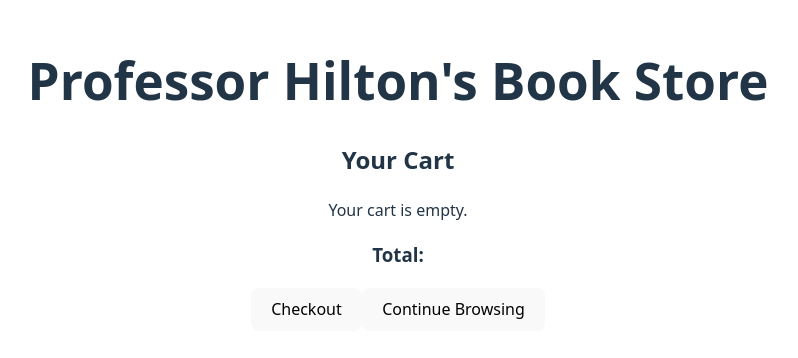
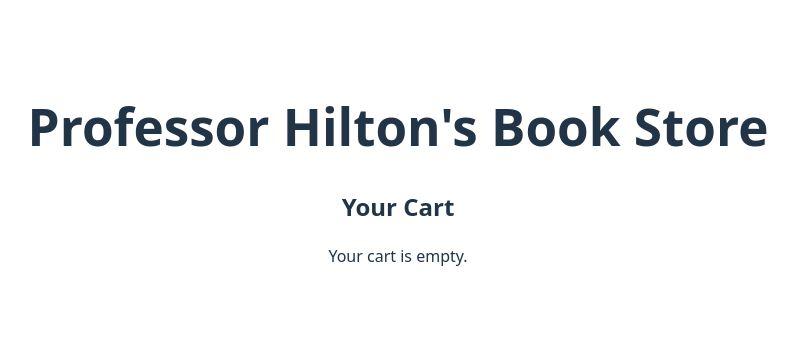
Before and after one commit to annabellebbaker/Mission11_AnnabelleBaker, a React (Vite) app in the folder frontend/: page /cart in a window 1280 px wide. Shown: the part 226-584 px from the top of the page, without its empty margins (242-1040 px from the left). Built offline with nearby package versions, Linux system fonts and the light colour scheme.

Commit message:
updated quantity and total

```diff
--- a/frontend/src/components/CartSummary.tsx
+++ b/frontend/src/components/CartSummary.tsx
@@ -4,10 +4,15 @@ import { useCart } from '../context/CartContext'; // import the useCart hook
 const CartSummary = () => {
   const navigate = useNavigate(); // this is used to navigate between pages
   const { cart } = useCart(); // useCart hook to get the cart items
+
+  // this calculates the total amount
   const totalAmount = cart.reduce(
     (sum, item) => sum + item.price * item.quantity,
     0
   ); // reduce squishes everything together
+
+  // // this calculates total items in the cart
+  // const totalNumBooks = cart.reduce((sum, item) => sum + item.quantity, 0);
 
   return (
     <div
--- a/frontend/src/context/CartContext.tsx
+++ b/frontend/src/context/CartContext.tsx
@@ -6,6 +6,7 @@ interface CartContextType {
   addToCart: (item: cartItem) => void; // function to add item to cart, nothing will be returned
   removeFromCart: (bookID: number) => void; // function to remove item from cart, nothing will be returned
   clearCart: () => void;
+  updateQuantity: (bookID: number, quantity: number) => void; // function to update the quantity of an item
   // establishing these functions in our page
   getCartSubtotal: () => number;
 }
@@ -39,6 +40,15 @@ export const CartProvider = ({ children }: { children: ReactNode }) => {
     setCart(() => []); // clear the cart by setting it to an empty array
   };
 
+  // function to update the quantity of an item in the cart
+  const updateQuantity = (bookID: number, quantity: number) => {
+    setCart((prevCart) => {
+      return prevCart.map((item) =>
+        item.bookID === bookID ? { ...item, quantity } : item
+      );
+    });
+  };
+
   // Get the total price (subtotal) of all items in the cart
   const getCartSubtotal = (): number => {
     return cart.reduce(
@@ -49,7 +59,14 @@ export const CartProvider = ({ children }: { children: ReactNode }) => {
 
   return (
     <CartContext.Provider
-      value={{ cart, addToCart, removeFromCart, clearCart, getCartSubtotal }}
+      value={{
+        cart,
+        addToCart,
+        removeFromCart,
+        clearCart,
+        updateQuantity,
+        getCartSubtotal,
+      }}
     >
       {children}
     </CartContext.Provider>
--- a/frontend/src/pages/CartPage.tsx
+++ b/frontend/src/pages/CartPage.tsx
@@ -7,14 +7,12 @@ import { useEffect } from 'react';
 
 function CartPage() {
   const navigate = useNavigate();
-  const { cart, removeFromCart } = useCart();
-  const totalAmount = cart.reduce(
-    (total, item) => total + item.price * item.quantity,
-    0
-  );
+  const { cart, updateQuantity, removeFromCart } = useCart();
+
+  const totalAmount = cart.reduce((total, item) => total + item.price * item.quantity, 0);
 
   useEffect(() => {
-    console.log('Cart updated:', cart);
+    console.log("Cart updated:", cart);
   }, [cart]);
 
   return (
@@ -32,6 +30,7 @@ function CartPage() {
                   <th>Title</th>
                   <th>Price</th>
                   <th>Quantity</th>
+                  <th>Subtotal</th>
                   <th>Action</th>
                 </tr>
               </thead>
@@ -40,7 +39,23 @@ function CartPage() {
                   <tr key={item.bookID}>
                     <td>{item.title}</td>
                     <td>${item.price.toFixed(2)}</td>
-                    <td>{item.quantity}</td>
+                    <td>
+                      <button
+                        className="btn btn-outline-secondary btn-sm me-1"
+                        onClick={() => updateQuantity(item.bookID, item.quantity - 1)}
+                        disabled={item.quantity <= 1}
+                      >
+                        −
+                      </button>
+                      {item.quantity}
+                      <button
+                        className="btn btn-outline-secondary btn-sm ms-1"
+                        onClick={() => updateQuantity(item.bookID, item.quantity + 1)}
+                      >
+                        +
+                      </button>
+                    </td>
+                    <td>${(item.price * item.quantity).toFixed(2)}</td>
                     <td>
                       <button
                         className="btn btn-danger btn-sm"
@@ -55,14 +70,18 @@ function CartPage() {
             </table>
           )}
         </div>
-        <h3 className="mt-3">Total:</h3>
-        <button className="btn btn-primary me-2">Checkout</button>
-        <button
-          className="btn btn-secondary"
-          onClick={() => navigate('/books')}
-        >
-          Continue Browsing
-        </button>
+
+        {cart.length > 0 && (
+          <div className="d-flex justify-content-between align-items-center mt-4">
+            <h3>Total: ${totalAmount.toFixed(2)}</h3>
+            <div>
+              <button className="btn btn-primary me-2">Checkout</button>
+              <button className="btn btn-secondary" onClick={() => navigate("/books")}>
+                Continue Browsing
+              </button>
+            </div>
+          </div>
+        )}
       </div>
     </>
   );
```
